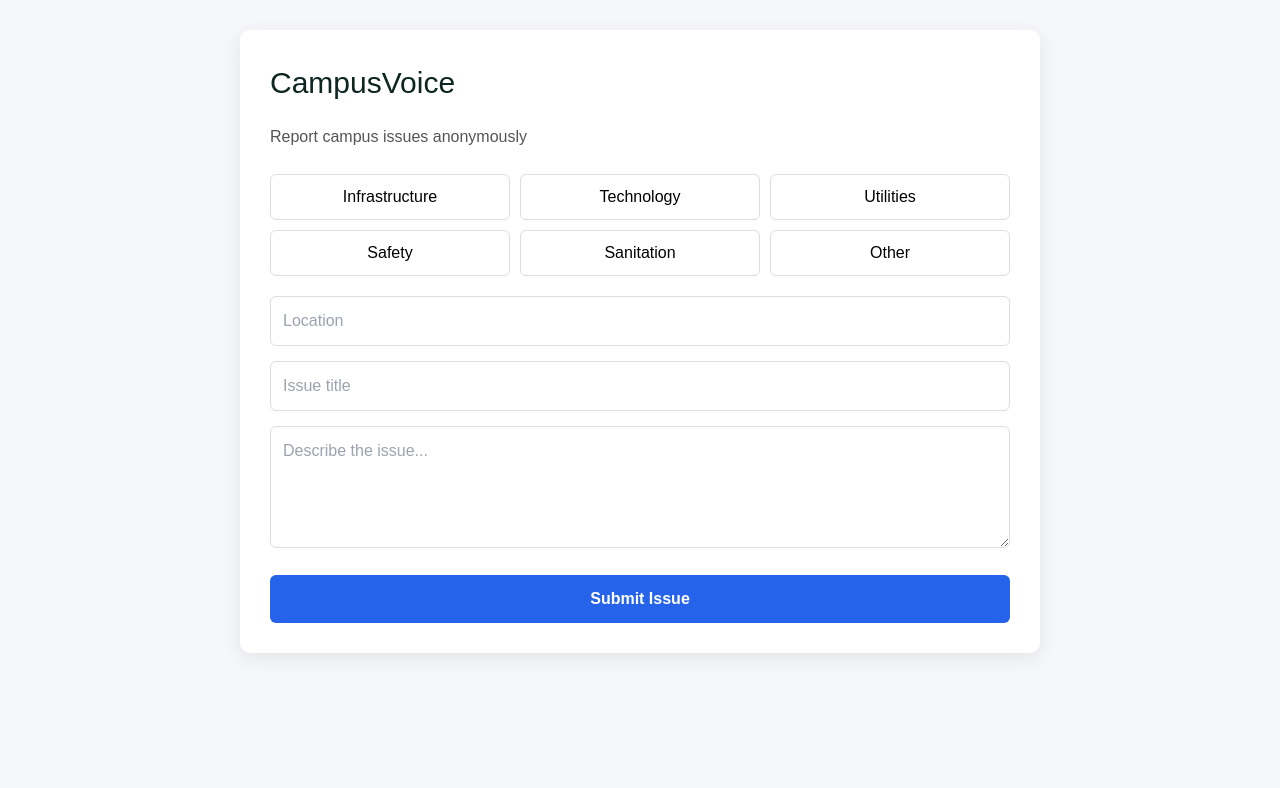
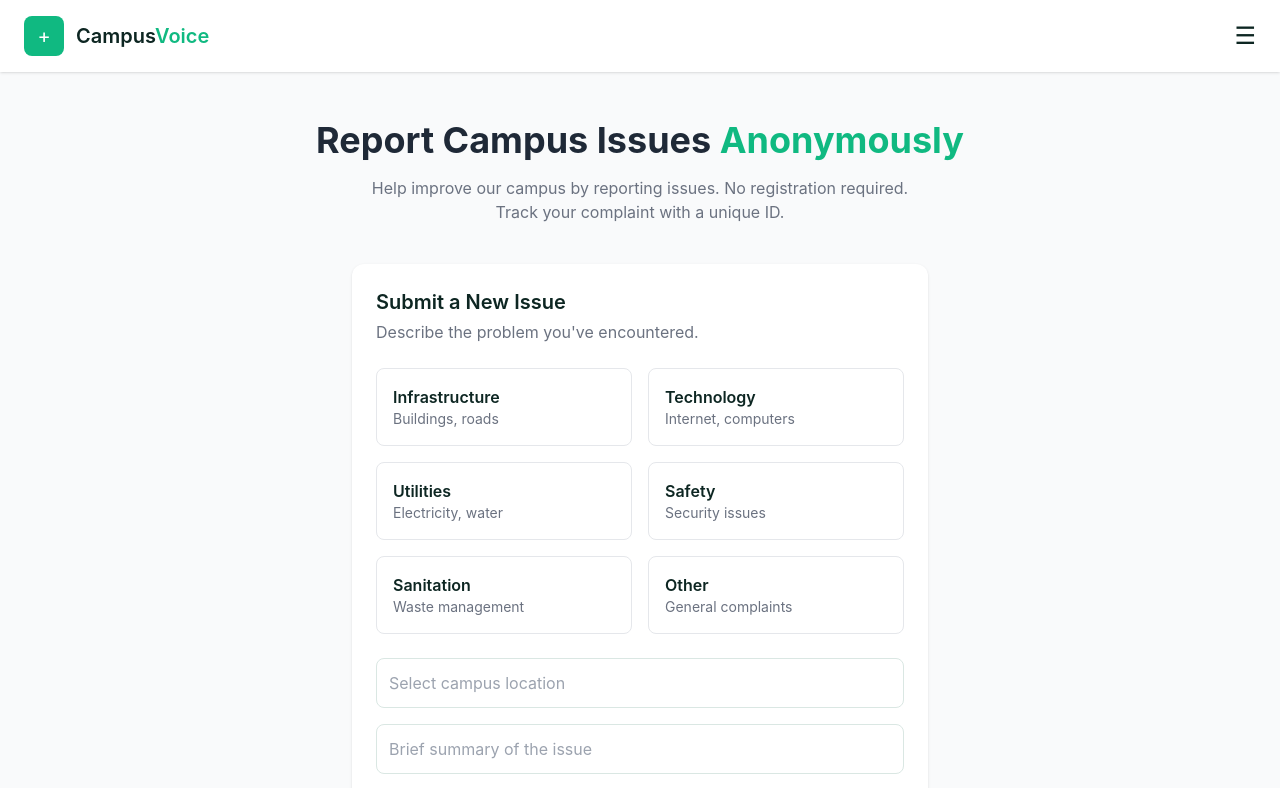
Before and after one commit to yamankokila95-rgb/Real-project-, a React (Vite) app in the folder CampusVoice_CodeSandbox.zip_unzipped/: page / in a window 1280 px wide. Shown: the top 788 px of the page. Built offline with nearby package versions, Linux system fonts and the light colour scheme.

Commit message:
update project

```diff
--- a/CampusVoice_CodeSandbox.zip_unzipped/src/react-app/pages/Home.tsx
+++ b/CampusVoice_CodeSandbox.zip_unzipped/src/react-app/pages/Home.tsx
@@ -2,17 +2,20 @@ import { useState } from "react";
 
 export default function Home() {
 
-  const [title,setTitle]=useState("");
-  const [description,setDescription]=useState("");
-  const [category,setCategory]=useState("");
-  const [location,setLocation]=useState("");
+  const [title,setTitle] = useState("");
+  const [description,setDescription] = useState("");
+  const [category,setCategory] = useState("");
+  const [location,setLocation] = useState("");
 
   const submitIssue = async (e:any) => {
     e.preventDefault();
 
-    const res = await fetch("http://localhost:3001/api/complaints",{
+    try{
+      const res = await fetch("/api/complaints",{
         method:"POST",
-      headers:{ "Content-Type":"application/json"},
+        headers:{
+          "Content-Type":"application/json"
+        },
         body:JSON.stringify({
           title,
           description,
@@ -23,125 +26,124 @@ export default function Home() {
 
       const data = await res.json();
       alert("Complaint ID: "+data.complaintId);
+
+      setTitle("");
+      setDescription("");
+
+    }catch{
+      alert("Submission failed");
+    }
   };
 
   const categories = [
-    "Infrastructure",
-    "Technology",
-    "Utilities",
-    "Safety",
-    "Sanitation",
-    "Other"
+    {name:"Infrastructure",desc:"Buildings, roads"},
+    {name:"Technology",desc:"Internet, computers"},
+    {name:"Utilities",desc:"Electricity, water"},
+    {name:"Safety",desc:"Security issues"},
+    {name:"Sanitation",desc:"Waste management"},
+    {name:"Other",desc:"General complaints"}
   ];
 
   return (
-    <div style={{
-      minHeight:"100vh",
-      background:"#f6f7fb",
-      padding:"30px",
-      fontFamily:"Arial"
-    }}>
+    <div className="min-h-screen bg-gray-50">
 
-      <div style={{
-        maxWidth:"800px",
-        margin:"auto",
-        background:"white",
-        padding:"30px",
-        borderRadius:"10px",
-        boxShadow:"0 5px 20px rgba(0,0,0,0.08)"
-      }}>
+      {/* Navbar */}
+      <div className="flex items-center justify-between px-6 py-4 bg-white shadow">
 
-        <h1 style={{fontSize:"30px",marginBottom:"20px"}}>
-          CampusVoice
+        <div className="flex items-center gap-3">
+          <div className="w-10 h-10 bg-emerald-500 rounded-lg flex items-center justify-center text-white text-xl">
+            +
+          </div>
+
+          <h1 className="text-xl font-semibold">
+            Campus<span className="text-emerald-500">Voice</span>
           </h1>
+        </div>
 
-        <p style={{marginBottom:"25px",color:"#555"}}>
-          Report campus issues anonymously
+        <div className="text-2xl">☰</div>
+
+      </div>
+
+      {/* Hero */}
+      <div className="text-center mt-12 px-6">
+
+        <h2 className="text-4xl font-bold text-gray-800">
+          Report Campus Issues
+          <span className="text-emerald-500"> Anonymously</span>
+        </h2>
+
+        <p className="text-gray-500 mt-4 max-w-xl mx-auto">
+          Help improve our campus by reporting issues.
+          No registration required. Track your complaint with a unique ID.
         </p>
 
-        <form onSubmit={submitIssue}>
+      </div>
 
-          <div style={{
-            display:"grid",
-            gridTemplateColumns:"repeat(3,1fr)",
-            gap:"10px",
-            marginBottom:"20px"
-          }}>
+      {/* Form Card */}
+      <div className="max-w-xl mx-auto mt-10 bg-white rounded-xl shadow p-6">
+
+        <h3 className="text-xl font-semibold mb-1">
+          Submit a New Issue
+        </h3>
+
+        <p className="text-gray-500 mb-6">
+          Describe the problem you've encountered.
+        </p>
+
+        {/* Categories */}
+
+        <div className="grid grid-cols-2 gap-4 mb-6">
 
           {categories.map(cat=>(
             <button
+              key={cat.name}
               type="button"
-                key={cat}
-                onClick={()=>setCategory(cat)}
-                style={{
-                  padding:"10px",
-                  border:"1px solid #ddd",
-                  borderRadius:"6px",
-                  background: category===cat ? "#2563eb" : "white",
-                  color: category===cat ? "white" : "black",
-                  cursor:"pointer"
-                }}
+              onClick={()=>setCategory(cat.name)}
+              className={`border rounded-lg p-4 text-left transition
+              ${category===cat.name
+              ? "border-emerald-500 bg-emerald-50"
+              : "border-gray-200"}`}
             >
-                {cat}
+              <div className="font-semibold">{cat.name}</div>
+              <div className="text-sm text-gray-500">{cat.desc}</div>
             </button>
           ))}
 
         </div>
 
+        <form onSubmit={submitIssue} className="space-y-4">
+
           <input
-            placeholder="Location"
+            placeholder="Select campus location"
             value={location}
             onChange={e=>setLocation(e.target.value)}
-            style={{
-              width:"100%",
-              padding:"12px",
-              marginBottom:"15px",
-              border:"1px solid #ddd",
-              borderRadius:"6px"
-            }}
+            className="w-full border rounded-lg p-3"
           />
 
           <input
-            placeholder="Issue title"
+            placeholder="Brief summary of the issue"
             value={title}
             onChange={e=>setTitle(e.target.value)}
-            style={{
-              width:"100%",
-              padding:"12px",
-              marginBottom:"15px",
-              border:"1px solid #ddd",
-              borderRadius:"6px"
-            }}
+            className="w-full border rounded-lg p-3"
           />
 
           <textarea
-            placeholder="Describe the issue..."
+            placeholder="Provide as much detail as possible"
             value={description}
             onChange={e=>setDescription(e.target.value)}
-            rows="4"
-            style={{
-              width:"100%",
-              padding:"12px",
-              marginBottom:"20px",
-              border:"1px solid #ddd",
-              borderRadius:"6px"
-            }}
+            rows={4}
+            className="w-full border rounded-lg p-3"
           />
 
           <button
-            style={{
-              width:"100%",
-              padding:"12px",
-              background:"#2563eb",
-              color:"white",
-              border:"none",
-              borderRadius:"6px",
-              cursor:"pointer",
-              fontWeight:"bold"
-            }}
+            className="w-full bg-emerald-500 text-white py-3 rounded-lg font-semibold"
           >
             Submit Issue
           </button>
+
+          <div className="text-center text-emerald-600 cursor-pointer">
+            Track Complaint
+          </div>
 
         </form>
 
--- a/CampusVoice_CodeSandbox.zip_unzipped/vite.config.ts
+++ b/CampusVoice_CodeSandbox.zip_unzipped/vite.config.ts
@@ -4,8 +4,10 @@ import react from "@vitejs/plugin-react";
 import { mochaPlugins } from "@getmocha/vite-plugins";
 
 export default defineConfig({
-  // eslint-disable-next-line @typescript-eslint/no-explicit-any
-  plugins: [...mochaPlugins(process.env as any), react()],
+  plugins: [
+    ...mochaPlugins(process.env as any),
+    react(),
+  ],
   server: {
     host: true,
     port: 5173,
```
Lines whose indentation alone changed are shown as unchanged.
